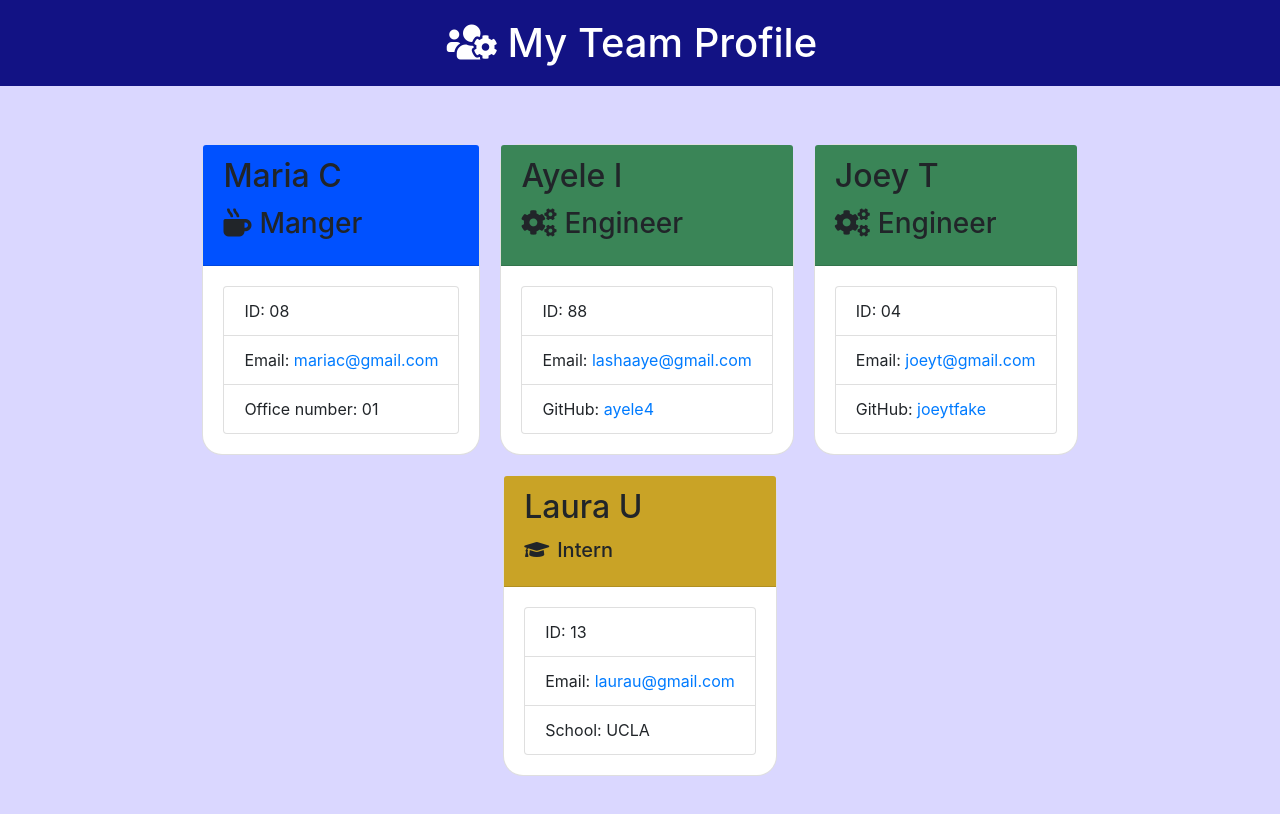
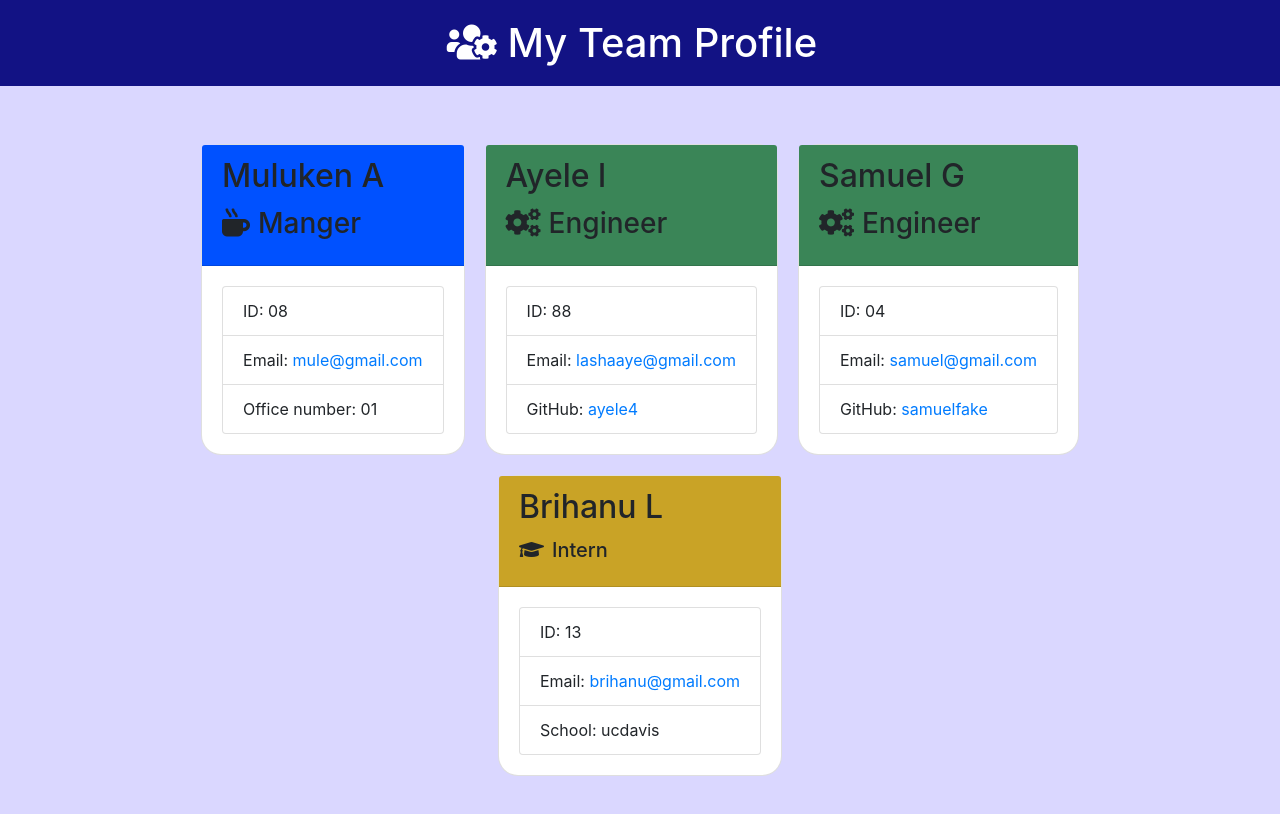
Before and after one commit to ayele4/Team-profile-generator, a website: page dist/index.html in a window 1280 px wide. Drawn offline with nearby package versions, Linux system fonts and the light colour scheme.

Commit message:
finalchanges

```diff
--- a/dist/index.html
+++ b/dist/index.html
@@ -20,13 +20,13 @@
 
      <div class="card employee-card">
         <div class="card-header manager">
-            <h2 class="card-title">Maria C</h2>
+            <h2 class="card-title">Muluken A</h2>
             <h3 class="card-title"><i class="fas fa-mug-hot mr-2"></i>Manger</h3>
         </div>
         <div class="card-body">
             <ul class="list-group">
                 <li class="list-group-item">ID: 08</li>
-                <li class="list-group-item">Email: <a href="mailto:mariac@gmail.com">mariac@gmail.com</a></li>
+                <li class="list-group-item">Email: <a href="mailto:mule@gmail.com">mule@gmail.com</a></li>
                 <li class="list-group-item">Office number: 01</li>
             </ul>
         </div>
@@ -49,14 +49,14 @@
 
     <div class="card employee-card">
         <div class="card-header engineer">
-            <h2 class="card-title">Joey T</h2>
+            <h2 class="card-title">Samuel G</h2>
             <h3 class="card-title"><i class="fas fa-cogs mr-2"></i>Engineer</h3>
         </div>
         <div class="card-body">
             <ul class="list-group">
                 <li class="list-group-item">ID: 04</li>
-                <li class="list-group-item">Email: <a href="mailto:joeyt@gmail.com">joeyt@gmail.com</a></li>
-                <li class="list-group-item">GitHub: <a href="https://github.com/joeytfake" target="_blank" rel="noopener noreferrer">joeytfake</a></li>
+                <li class="list-group-item">Email: <a href="mailto:samuel@gmail.com">samuel@gmail.com</a></li>
+                <li class="list-group-item">GitHub: <a href="https://github.com/samuelfake" target="_blank" rel="noopener noreferrer">samuelfake</a></li>
             </ul>
         </div>
     </div>
@@ -66,14 +66,14 @@
 
     <div class="card employee-card">
         <div class="card-header intern">
-            <h2 class= "card-title">Laura U</h2>
+            <h2 class= "card-title">Brihanu L</h2>
             <h5 class="card-title"><i class="fas fa-graduation-cap mr-2"></i>Intern</h5>
         </div>
         <div class="card-body">
             <ul class="list-group">
                 <li class="list-group-item">ID: 13</li>
-                <li class="list-group-item">Email: <a href="mailto:laurau@gmail.com">laurau@gmail.com</a></li>
-                <li class="list-group-item">School: UCLA</li>
+                <li class="list-group-item">Email: <a href="mailto:brihanu@gmail.com">brihanu@gmail.com</a></li>
+                <li class="list-group-item">School: ucdavis</li>
             </ul>
         </div>
     </div>
```
